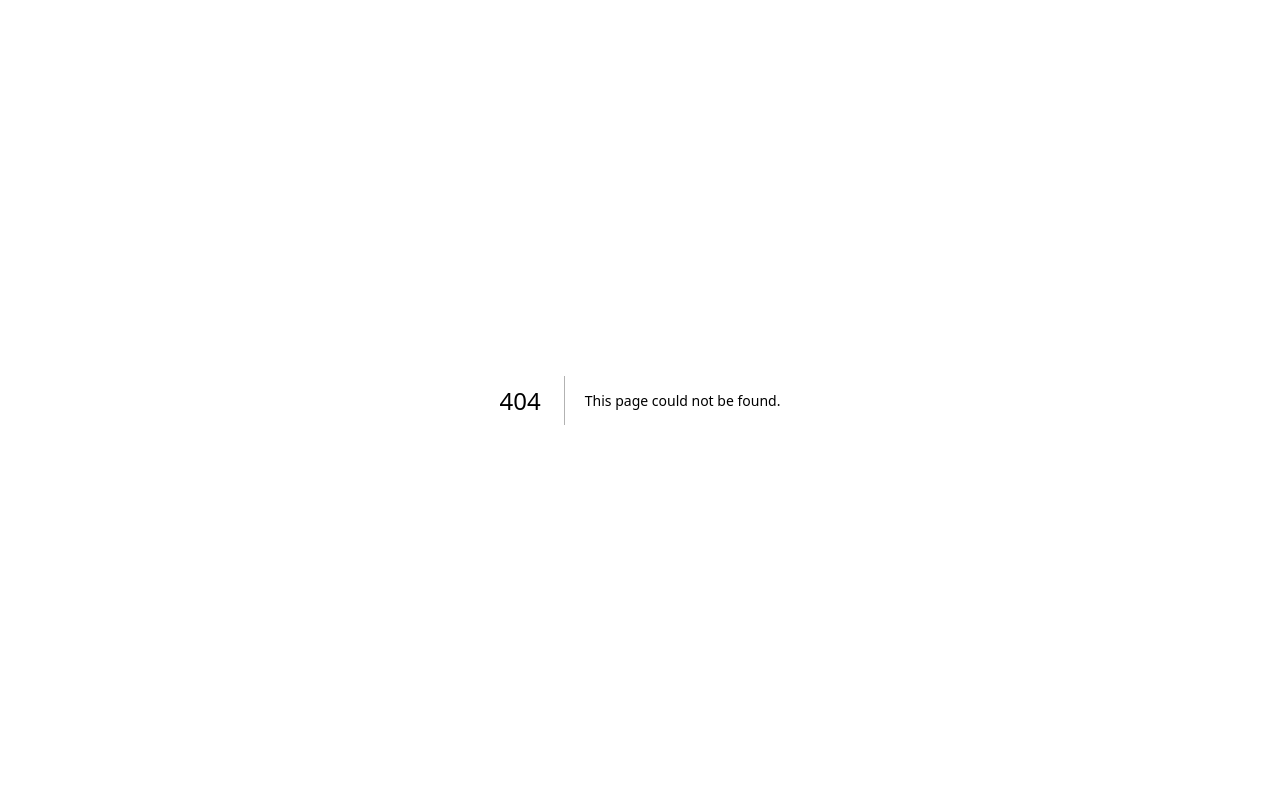
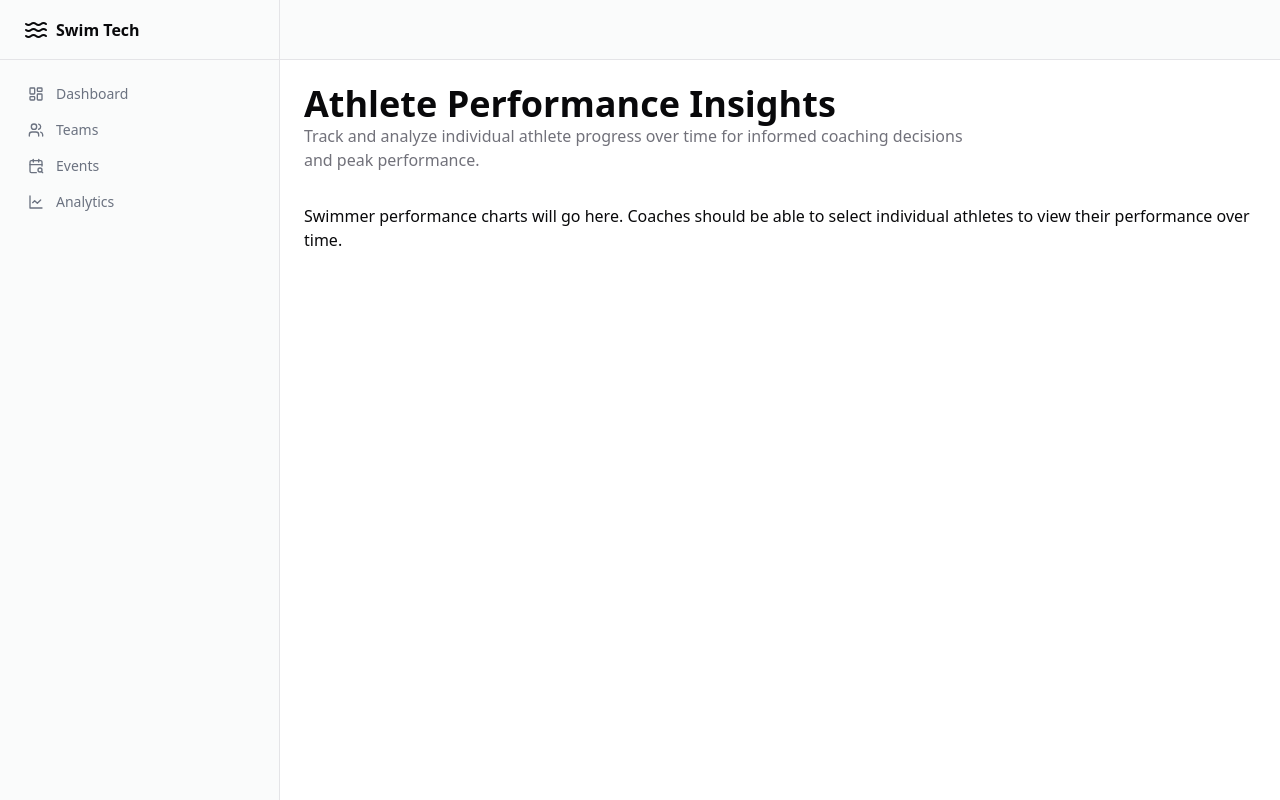
Before and after one commit to JamesSingleton/project-aqua, a Next.js app in the folder apps/web/: page /admin/analytics in a window 1280 px wide. Before the commit this address had no page. Built offline with nearby package versions, Linux system fonts and the light colour scheme.

Commit message:
chore: setup initial admin routing

```diff
--- /dev/null
+++ b/apps/web/app/(admin)/admin/analytics/page.tsx
@@ -0,0 +1,19 @@
+export default function AnalyticsPage() {
+  return (
+    <>
+      <div>
+        <h1 className="text-lg font-semibold sm:text-xl md:text-2xl lg:text-4xl">
+          Athlete Performance Insights
+        </h1>
+        <p className="max-w-2xl text-muted-foreground">
+          Track and analyze individual athlete progress over time for informed
+          coaching decisions and peak performance.
+        </p>
+      </div>
+      <div>
+        Swimmer performance charts will go here. Coaches should be able to
+        select individual athletes to view their performance over time.
+      </div>
+    </>
+  );
+}
--- /dev/null
+++ b/apps/web/app/(admin)/admin/athletes/[id]/edit/page.tsx
@@ -0,0 +1,11 @@
+export default function EditIndividualAthletePage() {
+  return (
+    <>
+      <div>
+        <h1 className="text-lg font-semibold sm:text-xl md:text-2xl lg:text-4xl">
+          Edit Individual Athlete Page
+        </h1>
+      </div>
+    </>
+  );
+}
--- /dev/null
+++ b/apps/web/app/(admin)/admin/athletes/[id]/page.tsx
@@ -0,0 +1,11 @@
+export default function IndividualAthletePage() {
+  return (
+    <>
+      <div>
+        <h1 className="text-lg font-semibold sm:text-xl md:text-2xl lg:text-4xl">
+          Individual Athlete Page
+        </h1>
+      </div>
+    </>
+  );
+}
--- /dev/null
+++ b/apps/web/app/(admin)/admin/events/[id]/page.tsx
@@ -0,0 +1,11 @@
+export default function IndividualEventPage() {
+  return (
+    <>
+      <div className="flex items-center justify-between gap-4">
+        <h1 className="text-lg font-semibold sm:text-xl md:text-2xl lg:text-4xl">
+          Event
+        </h1>
+      </div>
+    </>
+  );
+}
--- /dev/null
+++ b/apps/web/app/(admin)/admin/events/create/page.tsx
@@ -0,0 +1,11 @@
+export default function CreateEventPage() {
+  return (
+    <>
+      <div className="flex items-center justify-between gap-4">
+        <h1 className="text-lg font-semibold sm:text-xl md:text-2xl lg:text-4xl">
+          Create Event
+        </h1>
+      </div>
+    </>
+  );
+}
--- /dev/null
+++ b/apps/web/app/(admin)/admin/events/page.tsx
@@ -0,0 +1,13 @@
+export default function EventsPage() {
+  return (
+    <>
+      <div className="flex items-center gap-4">
+        <div>
+          <h1 className="text-lg font-semibold sm:text-xl md:text-2xl lg:text-4xl">
+            Events
+          </h1>
+        </div>
+      </div>
+    </>
+  );
+}
--- a/apps/web/app/(admin)/admin/page.tsx
+++ b/apps/web/app/(admin)/admin/page.tsx
@@ -1,7 +1,9 @@
 export default function DashboardPage() {
   return (
-    <div className="flex flex-1 flex-col gap-4 p-4 md:gap-8 md:p-6">
-      <h1 className="text-lg font-semibold md:text-2xl">Dashboard</h1>
+    <div>
+      <h1 className="text-lg font-semibold sm:text-xl md:text-2xl lg:text-4xl">
+        Dashboard
+      </h1>
     </div>
   );
 }
--- /dev/null
+++ b/apps/web/app/(admin)/admin/settings/page.tsx
@@ -0,0 +1,11 @@
+export default function SettingsPage() {
+  return (
+    <>
+      <div>
+        <h1 className="text-lg font-semibold sm:text-xl md:text-2xl lg:text-4xl">
+          Settings
+        </h1>
+      </div>
+    </>
+  );
+}
--- /dev/null
+++ b/apps/web/app/(admin)/admin/teams/[id]/edit/page.tsx
@@ -0,0 +1,11 @@
+export default function EditTeamPage() {
+  return (
+    <>
+      <div className="flex items-center justify-between gap-4">
+        <h1 className="text-lg font-semibold sm:text-xl md:text-2xl lg:text-4xl">
+          Edit Team
+        </h1>
+      </div>
+    </>
+  );
+}
--- /dev/null
+++ b/apps/web/app/(admin)/admin/teams/[id]/page.tsx
@@ -0,0 +1,11 @@
+export default function IndividualTeamPage() {
+  return (
+    <>
+      <div className="flex items-center justify-between gap-4">
+        <h1 className="text-lg font-semibold sm:text-xl md:text-2xl lg:text-4xl">
+          Team
+        </h1>
+      </div>
+    </>
+  );
+}
--- /dev/null
+++ b/apps/web/app/(admin)/admin/teams/create/page.tsx
@@ -0,0 +1,11 @@
+export default function CreateTeamPage() {
+  return (
+    <>
+      <div className="flex items-center justify-between gap-4">
+        <h1 className="text-lg font-semibold sm:text-xl md:text-2xl lg:text-4xl">
+          Create Team
+        </h1>
+      </div>
+    </>
+  );
+}
--- /dev/null
+++ b/apps/web/app/(admin)/admin/teams/page.tsx
@@ -0,0 +1,20 @@
+import Link from "next/link";
+import { PlusIcon } from "lucide-react";
+
+import { buttonVariants } from "@/components/ui/button";
+
+export default function TeamsPage() {
+  return (
+    <>
+      <div className="flex items-center justify-between gap-4">
+        <h1 className="text-lg font-semibold sm:text-xl md:text-2xl lg:text-4xl">
+          Teams
+        </h1>
+        <Link className={buttonVariants()} href="/admin/teams/create">
+          <PlusIcon className="mr-2 h-4 w-4" />
+          New Team
+        </Link>
+      </div>
+    </>
+  );
+}
```
